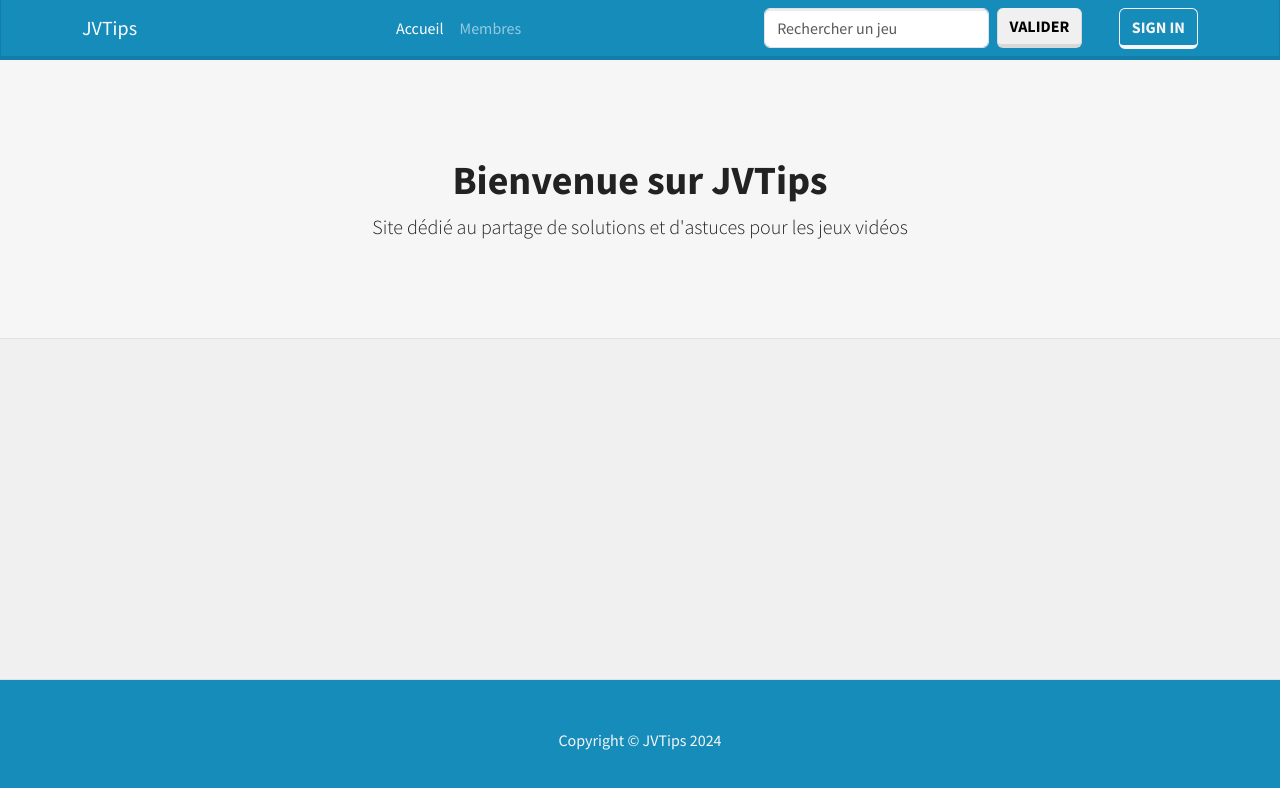
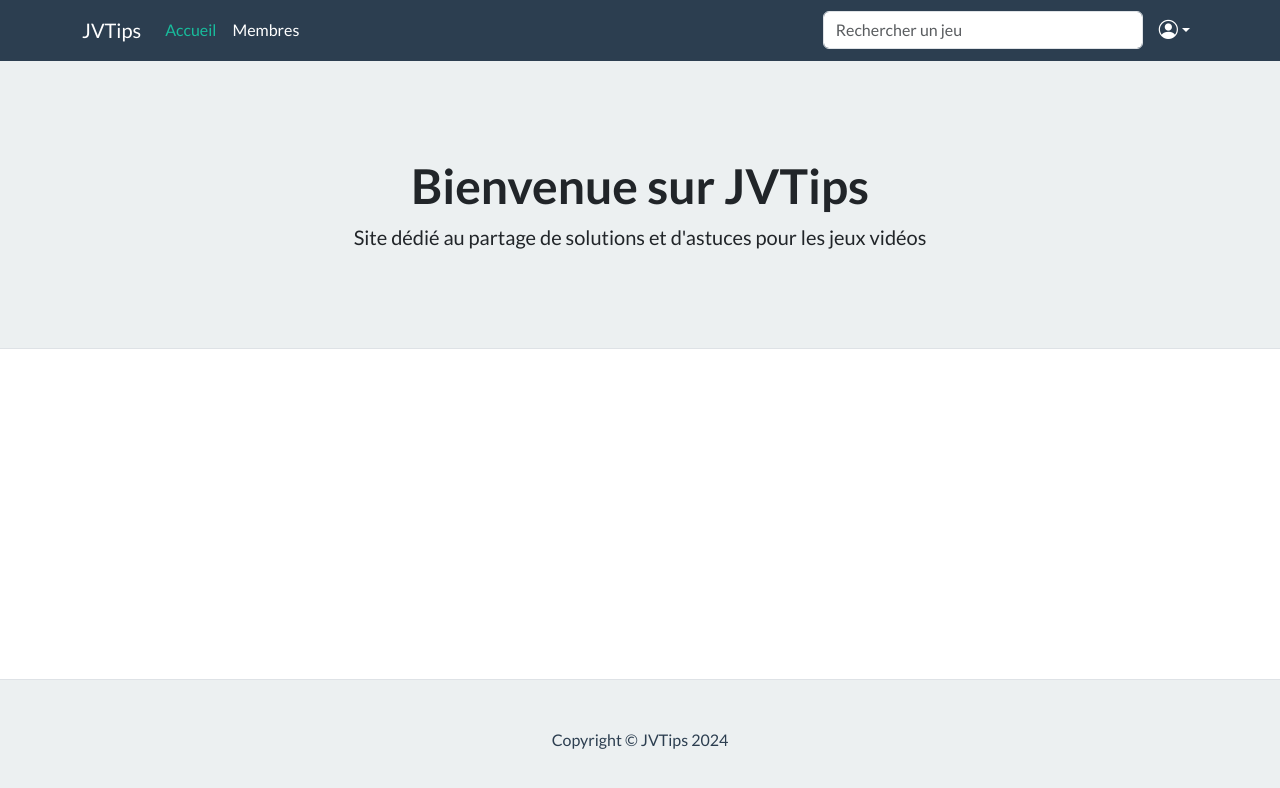
Before and after one commit to gaudesp/jvtips-frontend, a Vue app: page / in a window 1280 px wide. Shown: the top 788 px of the page. Built offline with nearby package versions, Linux system fonts and the light colour scheme.

Commit message:
feat: update bootstrap theme and add bootstrap icons

```diff
--- a/package.json
+++ b/package.json
@@ -14,6 +14,7 @@
     "@popperjs/core": "^2.11.8",
     "axios": "^1.7.7",
     "bootstrap": "^5.3.3",
+    "bootstrap-icons": "^1.11.3",
     "pinia": "^2.1.7",
     "vue": "^3.4.29",
     "vue-router": "^4.3.3"
--- a/src/App.vue
+++ b/src/App.vue
@@ -1,7 +1,7 @@
 <template>
   <div id="app">
     <Navbar />
-    <main class="flex-grow bg-secondary">
+    <main class="flex-grow">
       <Alert />
       <router-view />
     </main>
--- a/src/assets/styles/main.css
+++ b/src/assets/styles/main.css
@@ -1,5 +1,5 @@
 @import url("bootstrap.css");
 
 .mt-6 {
-  margin-top: 4rem;
+  margin-top: 3.5rem;
 }
--- a/src/core/components/Footer.vue
+++ b/src/core/components/Footer.vue
@@ -1,5 +1,5 @@
 <template>
-  <footer class="bg-primary py-5 border-top">
-    <div class="container"><p class="m-0 text-center text-light">Copyright © JVTips 2024</p></div>
+  <footer class="bg-light py-5 border-top">
+    <div class="container"><p class="m-0 text-center text-primary">Copyright © JVTips 2024</p></div>
   </footer>
 </template>
--- a/src/core/components/Navbar.vue
+++ b/src/core/components/Navbar.vue
@@ -2,19 +2,11 @@
   <nav class="navbar navbar-expand-lg bg-primary" data-bs-theme="dark">
     <div class="container">
       <router-link to="/" class="navbar-brand">JVTips</router-link>
-      <button
-        class="navbar-toggler"
-        type="button"
-        data-bs-toggle="collapse"
-        data-bs-target="#navbarColor01"
-        aria-controls="navbarColor01"
-        aria-expanded="false"
-        aria-label="Toggle navigation"
-      >
+      <button class="navbar-toggler" type="button" data-bs-toggle="collapse" data-bs-target="#navbarResponsive" aria-controls="navbarResponsive" aria-expanded="false" aria-label="Toggle navigation">
         <span class="navbar-toggler-icon"></span>
       </button>
-      <div class="collapse navbar-collapse" id="navbarColor01">
-        <ul class="navbar-nav mx-auto">
+      <div class="collapse navbar-collapse" id="navbarResponsive">
+        <ul class="navbar-nav me-auto">
           <li class="nav-item">
             <router-link to="/" class="nav-link" active-class="active">Accueil</router-link>
           </li>
@@ -22,9 +14,11 @@
             <router-link to="/users" class="nav-link" :class="{ active: isUsersRoute }">Membres</router-link>
           </li>
         </ul>
-
+        <ul class="navbar-nav ms-md-auto">
+          <li class="nav-item">
             <form
-          class="d-flex position-relative w-40 me-4"
+              class="d-flex position-relative me-2"
+              style="width: 20rem; margin-top: 11px;"
               data-bs-theme="light"
               @submit.prevent="handleSearch"
               ref="searchForm"
@@ -32,17 +26,16 @@
               <input
                 v-model="searchQuery"
                 @input="handleInput"
-            class="form-control me-2"
+                class="form-control"
                 type="search"
                 placeholder="Rechercher un jeu"
                 aria-label="Rechercher un jeu"
                 @focus="updateDropdownVisibility"
               />
-          <button class="btn btn-secondary" type="submit">Valider</button>
 
               <div
                 v-if="showDropdown || loaderStore.isLoading('gamesLoader')"
-            class="mt-5 dropdown-menu show w-100 mt-2 shadow overflow-auto"
+                class="mt-5 dropdown-menu show w-100 shadow overflow-auto"
                 ref="dropdown"
                 style="max-height: 200px;"
               >
@@ -68,11 +61,19 @@
                 </template>
               </div>
             </form>
-
-        <div class="d-flex">
-          <button v-if="isAuthenticated" @click="handleSignOut" class="btn btn-outline-light">Sign Out</button>
-          <router-link v-else to="/sign-in" class="btn btn-outline-light">Sign In</router-link>
-        </div>
+          </li>
+          <li class="nav-item dropdown" data-bs-theme="light">
+            <a class="nav-link dropdown-toggle d-flex align-items-center" href="#" id="version-menu" aria-expanded="false" data-bs-toggle="dropdown" data-bs-display="static" aria-label="Toggle theme">
+              <span><i class="bi bi-person-circle" style="font-size: 1.2rem;"></i></span>
+            </a>
+            <ul class="dropdown-menu dropdown-menu-end">
+              <li>
+                <a v-if="isAuthenticated" @click="handleSignOut" class="dropdown-item d-flex align-items-center justify-content-between" role="button" aria-current="true">Se déconnecter</a>
+                <router-link v-else to="/sign-in" class="dropdown-item d-flex align-items-center justify-content-between" role="button" aria-current="true">Se connecter</router-link>
+              </li>
+            </ul>
+          </li>
+        </ul>
       </div>
     </div>
   </nav>
@@ -121,7 +122,7 @@ const handleInput = () => {
     } else {
       await loadSearchGames();
     }
-  }, 1000);
+  }, 500);
 };
 
 const goToGame = (igdbId: number) => {
@@ -175,12 +176,4 @@ watch(route, closeDropdown);
 .navbar .nav-link {
   padding: 1rem;
 }
-
-.form-control {
-  width: 70%;
-}
-
-.btn-outline-light {
-  margin-left: 10px;
-}
 </style>
--- a/src/game/components/GameDetails.vue
+++ b/src/game/components/GameDetails.vue
@@ -1,7 +1,6 @@
 <template>
   <div class="d-flex align-items-center">
     <Loader v-if="!imageLoaded" :loaderKey="imageLoaderKey" class="rounded-start p-4" :style="{ width: '200px', height: '112px' }" />
-
     <img
       v-if="igdb_image"
       width="200"
--- a/src/main.ts
+++ b/src/main.ts
@@ -2,6 +2,7 @@ import { createApp } from 'vue';
 import { createPinia } from 'pinia';
 import App from '@/App.vue';
 import 'bootstrap/dist/css/bootstrap.min.css'
+import 'bootstrap-icons/font/bootstrap-icons.css'
 import 'bootstrap'
 import router from '@/router';
 import '@/assets/styles/main.css';
```
Also changed, not shown: src/assets/styles/bootstrap.css, 1 other file (tests, documents, lock files or other folders). Lines whose indentation alone changed are shown as unchanged.
